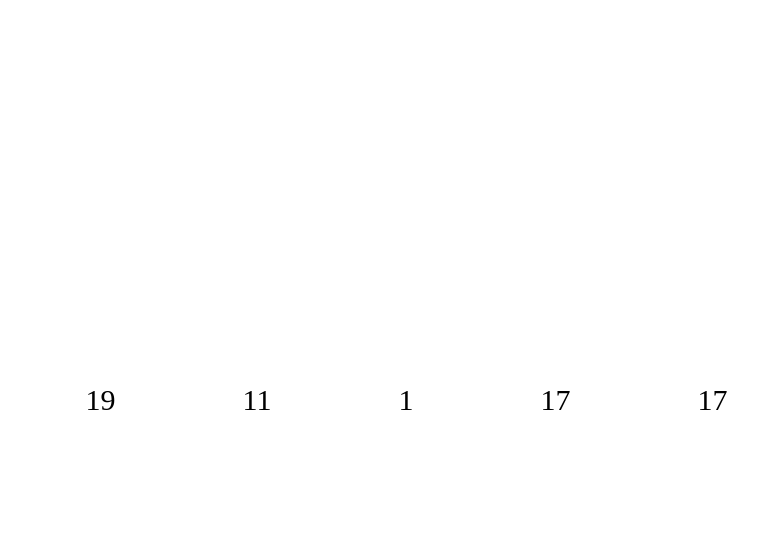
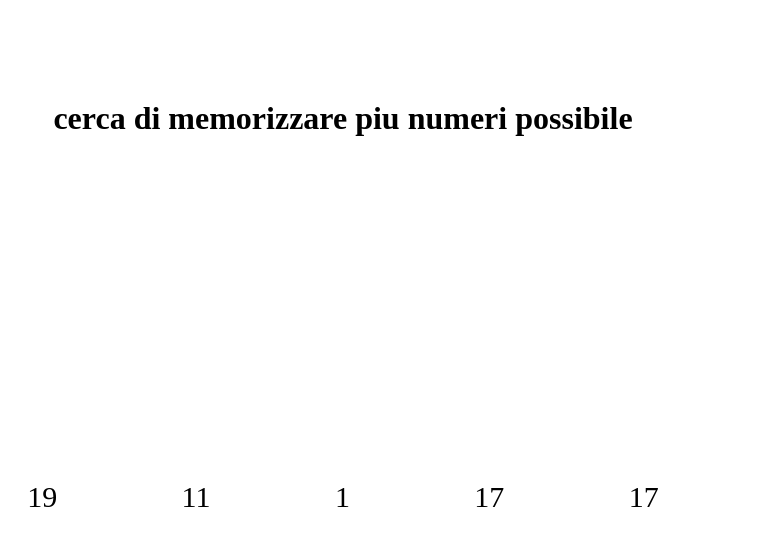
Before and after one commit to MuraFederico/js-simon, a plain HTML site: page index.html in a window 1280 px wide. Shown: the whole page, without its empty margins (297-1054 px from the left). Drawn offline with Linux system fonts and the light colour scheme.

Commit message:
aggiunto scopo del gioco

```diff
--- a/index.html
+++ b/index.html
@@ -10,8 +10,11 @@
 </head>
 <body>
 
+    <h1 class="output">cerca di memorizzare piu numeri possibile</h1>
+
     <div class="container">
-        <h1 class="output"></h1>
+
+        <!-- <h1 class="output"></h1> -->
     </div>
 
     <script src="script.js"></script>
--- a/style.css
+++ b/style.css
@@ -4,9 +4,14 @@
     box-sizing: border-box;
 }
 
+body {
+    padding: 100px;
+    text-align: center;
+}
+
 .container {
     width: 70%;
-    height: 100vh;
+    height: 90vh;
     margin: 0 auto;
     display: flex;
     align-items: center;
```
